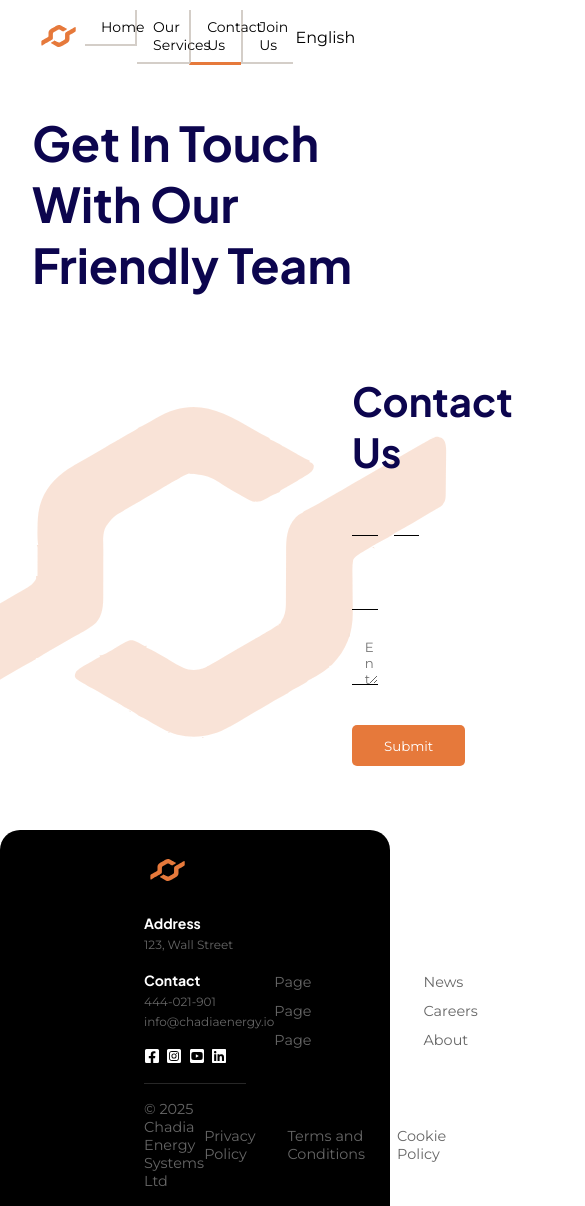
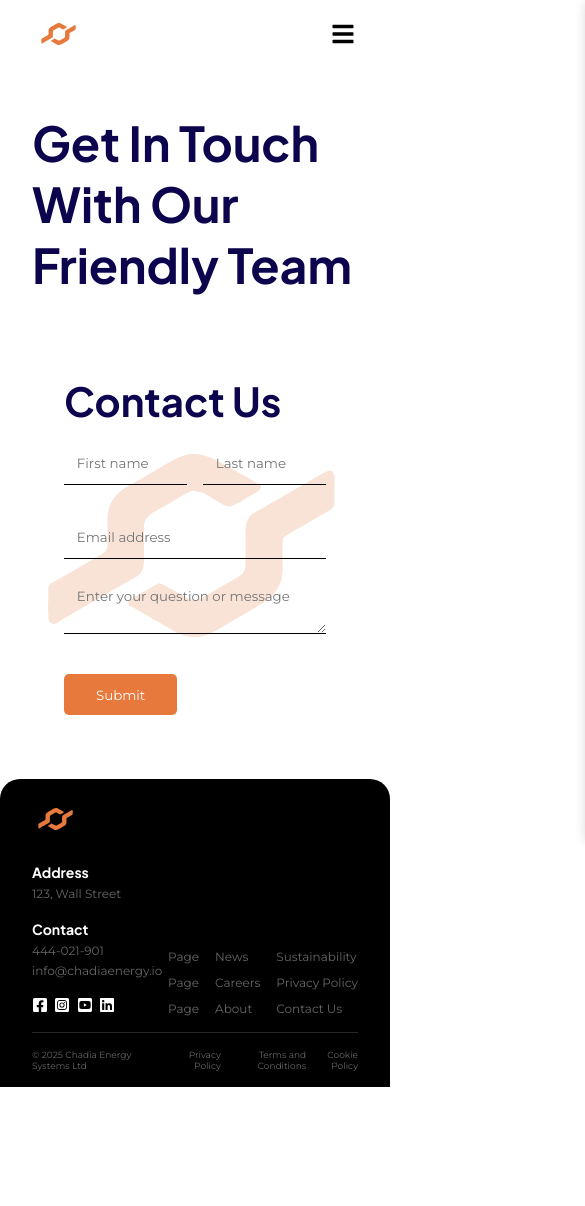
Before and after one commit to BGE123/CHADIAENERGY, a React (Vite) app: page /about in a window 390 px wide. Shown: the top 1206 px of the page, 585 px wide, since content can reach past the window. After the commit the page ends 1087 px from the top, so only its background shows below. Built offline with nearby package versions, Linux system fonts and the light colour scheme.

Commit message:
resonsive

```diff
--- a/src/components/Navbar.jsx
+++ b/src/components/Navbar.jsx
@@ -1,15 +1,16 @@
 import React, { useEffect, useState } from "react";
 import { useLocation } from "react-router-dom";
 import logo from "../assets/chadia-logo-new.svg";
-import { FaUsersRectangle, FaHandHoldingHand } from "react-icons/fa6";
+import { FaBars, FaTimes } from "react-icons/fa";
 import { MdHomeRepairService } from "react-icons/md";
-import { FaHandsHelping } from "react-icons/fa";
+import { FaHandsHelping, FaUserFriends } from "react-icons/fa";
 import { IoIosCall } from "react-icons/io";
 
 import "./Navbar.css";
 
 const Navbar = () => {
   const [isSticky, setIsSticky] = useState(false);
+  const [menuOpen, setMenuOpen] = useState(false);
   const location = useLocation();
 
   useEffect(() => {
@@ -17,9 +18,14 @@ const Navbar = () => {
     window.addEventListener("scroll", handleScroll);
     return () => window.removeEventListener("scroll", handleScroll);
   }, []);
+  useEffect(() => {
+    document.body.style.overflow = menuOpen ? "hidden" : "auto";
+  }, [menuOpen]);
 
+  const isMobile = window.innerWidth <= 768;
   const isHomeOrJoin = ["/", "/careers"].includes(location.pathname);
-  const defaultTextColor = !isSticky && isHomeOrJoin ? "#fff" : "#000";
+  const defaultTextColor =
+    !isMobile && !isSticky && isHomeOrJoin ? "#fff" : "#000";
 
   const tabMap = {
     "/": "home",
@@ -28,6 +34,8 @@ const Navbar = () => {
     "/careers": "join",
   };
   const activeTab = tabMap[location.pathname] || "";
+
+  const closeMenu = () => setMenuOpen(false);
 
   return (
     <nav className={`nav ${isSticky ? "sticky" : ""}`}>
@@ -38,50 +46,47 @@ const Navbar = () => {
           </div>
         </a>
 
-        {/* 👇 Replacing default links with tab grid */}
-        <div className="us-grid">
-          <a href="/">
+        {/* Hamburger Icon */}
+        <div className="hamburger" onClick={() => setMenuOpen(!menuOpen)}>
+          {menuOpen ? (
+            <FaTimes size={24} color={defaultTextColor} />
+          ) : (
+            <FaBars size={24} color={defaultTextColor} />
+          )}
+        </div>
+
+        {/* Grid Navigation */}
+        <div className={`us-grid ${menuOpen ? "open" : ""}`}>
+          <a href="/" onClick={closeMenu}>
             <div
               className={`gr gr1 ${activeTab === "home" ? "active" : ""}`}
-              onClick={() => {
-                activeTab("home");
-              }}
               style={{ color: defaultTextColor }}
             >
-              <FaUsersRectangle />
+              <FaUserFriends />
               Home
             </div>
           </a>
-          <a href="/services">
+          <a href="/services" onClick={closeMenu}>
             <div
               className={`gr gr2 ${activeTab === "service" ? "active" : ""}`}
-              onClick={() => {
-                activeTab("service");
-              }}
               style={{ color: defaultTextColor }}
             >
               <MdHomeRepairService />
               Our Services
             </div>
           </a>
-          <a href="/about">
+          <a href="/about" onClick={closeMenu}>
             <div
               className={`gr gr3 ${activeTab === "contact" ? "active" : ""}`}
-              onClick={() => {
-                activeTab("contact");
-              }}
               style={{ color: defaultTextColor }}
             >
               <IoIosCall />
               Contact Us
             </div>
           </a>
-          <a href="/careers">
+          <a href="/careers" onClick={closeMenu}>
             <div
               className={`gr gr3 ${activeTab === "join" ? "active" : ""}`}
-              onClick={() => {
-                activeTab("join");
-              }}
               style={{ color: defaultTextColor }}
             >
               <FaHandsHelping />
@@ -94,6 +99,9 @@ const Navbar = () => {
           <p>English</p>
         </div>
       </div>
+      {menuOpen && (
+        <div className="nav-overlay" onClick={() => setMenuOpen(false)}></div>
+      )}
     </nav>
   );
 };
--- a/src/index.css
+++ b/src/index.css
@@ -387,4 +387,130 @@ img {
   display: flex;
   flex-direction: row-reverse;
   gap: 3rem;
+  align-items: center;
 }
+.hamburger {
+  display: none;
+  cursor: pointer;
+  z-index: 999;
+}
+/* Responsive styles */
+@media (max-width: 768px) {
+  .hamburger {
+    display: block;
+  }
+
+  .us-grid {
+    position: fixed;
+    top: 0;
+    right: -100%;
+    width: 50%;
+    height: 100vh;
+    background-color: #fff;
+    padding-top: 80px;
+    transition: right 0.3s ease-in-out;
+    display: flex;
+    flex-direction: column;
+    align-items: flex-start;
+    gap: 30px;
+    z-index: 998;
+    box-shadow: -2px 0 10px rgba(0, 0, 0, 0.1);
+  }
+
+  .nav-overlay {
+    position: fixed;
+    top: 0;
+    left: 0;
+    height: 100vh;
+    width: 100vw;
+    background-color: rgba(0, 0, 0, 0.6); /* dark translucent background */
+    z-index: 90; /* just behind your menu */
+  }
+
+  .us-grid.open {
+    right: 0;
+  }
+
+  .gr {
+    margin-left: 20px;
+    font-size: 18px;
+  }
+
+  .nav-container {
+    justify-content: space-between;
+    align-items: center;
+  }
+
+  .eng {
+    display: none;
+  }
+  .footer-links {
+    gap: 1rem;
+  }
+  .footer {
+    padding: 1rem 2rem;
+  }
+  .footer-top p {
+    font-size: 9px;
+  }
+  .resources {
+    gap: 0rem;
+    text-align: end;
+  }
+  .footer-links p {
+    color: #666;
+    font-size: 12px;
+    cursor: pointer;
+  }
+  .hero h1 {
+    font-size: 25pt;
+    width: auto;
+  }
+  .hero p {
+    width: auto;
+  }
+  .WE,
+  .services,
+  .our-value {
+    padding: 3rem 2rem;
+  }
+  .value-grid {
+    display: grid;
+    grid-template-columns: repeat(1, minmax(0, 1fr));
+  }
+  .services-hero {
+    padding: 9rem 5rem;
+  }
+  .more,
+  .more1 {
+    flex-direction: column;
+  }
+  .service-card,
+  .service-card1 {
+    padding: 4rem 2rem;
+  }
+  .services-page img {
+    width: 21rem;
+    height: 13rem;
+  }
+  .contact-form {
+    padding: 2rem 2rem;
+  }
+  .logo1 img {
+    width: 25rem;
+  }
+  .hero-content {
+    padding: 120px 40px 60px 60px;
+    height: 60%;
+  }
+  .hero-content h1 {
+    font-size: 25pt;
+    font-weight: bold;
+  }
+  .hero-content p {
+    text-align: center;
+  }
+  .scroll-arrow {
+    background: none;
+  }
+}
--- a/src/pages/HomePage.css
+++ b/src/pages/HomePage.css
@@ -110,12 +110,6 @@ button {
 .gr.active {
   border-bottom: 3px solid #e6793b;
   color: #e6793b;
-}
-.gr1 {
-  border-right: 2px solid #95857566;
-}
-.gr3 {
-  border-left: 2px solid #95857566;
 }
 .mid {
   justify-content: center;
```
